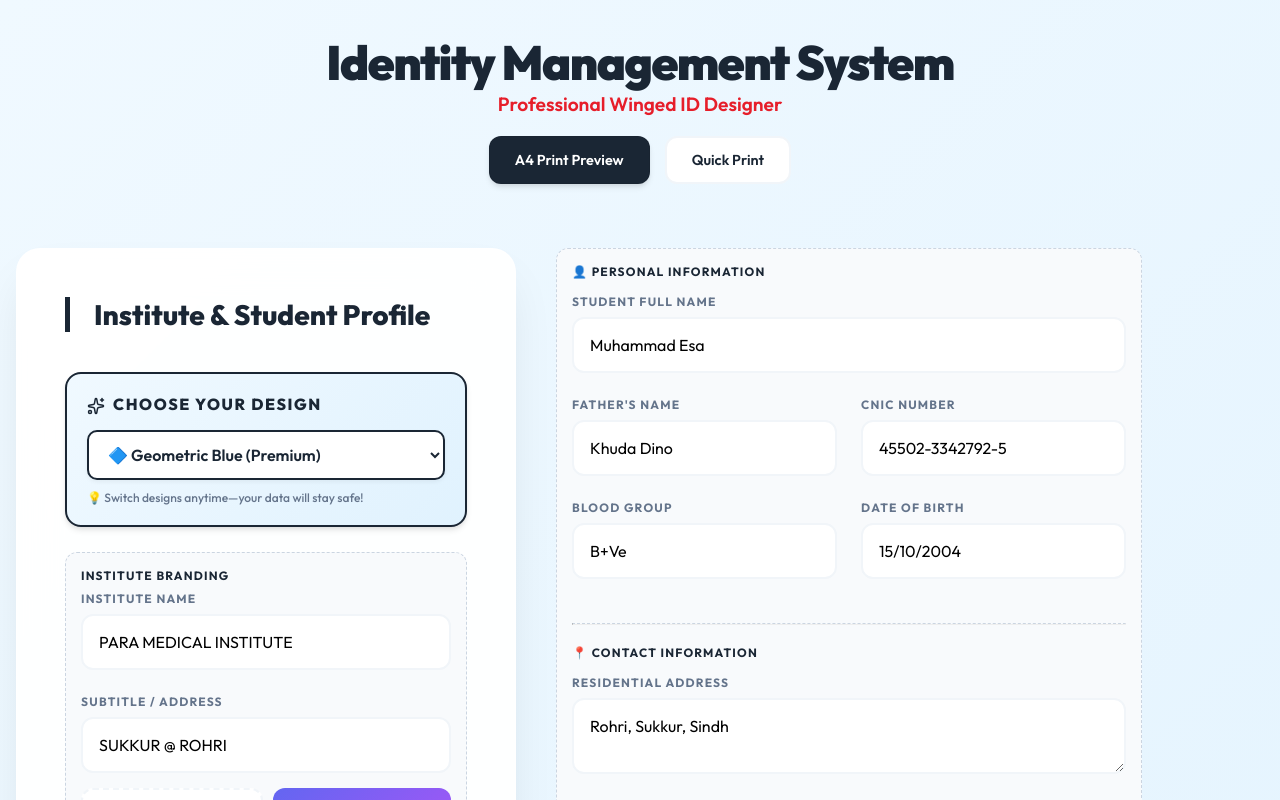
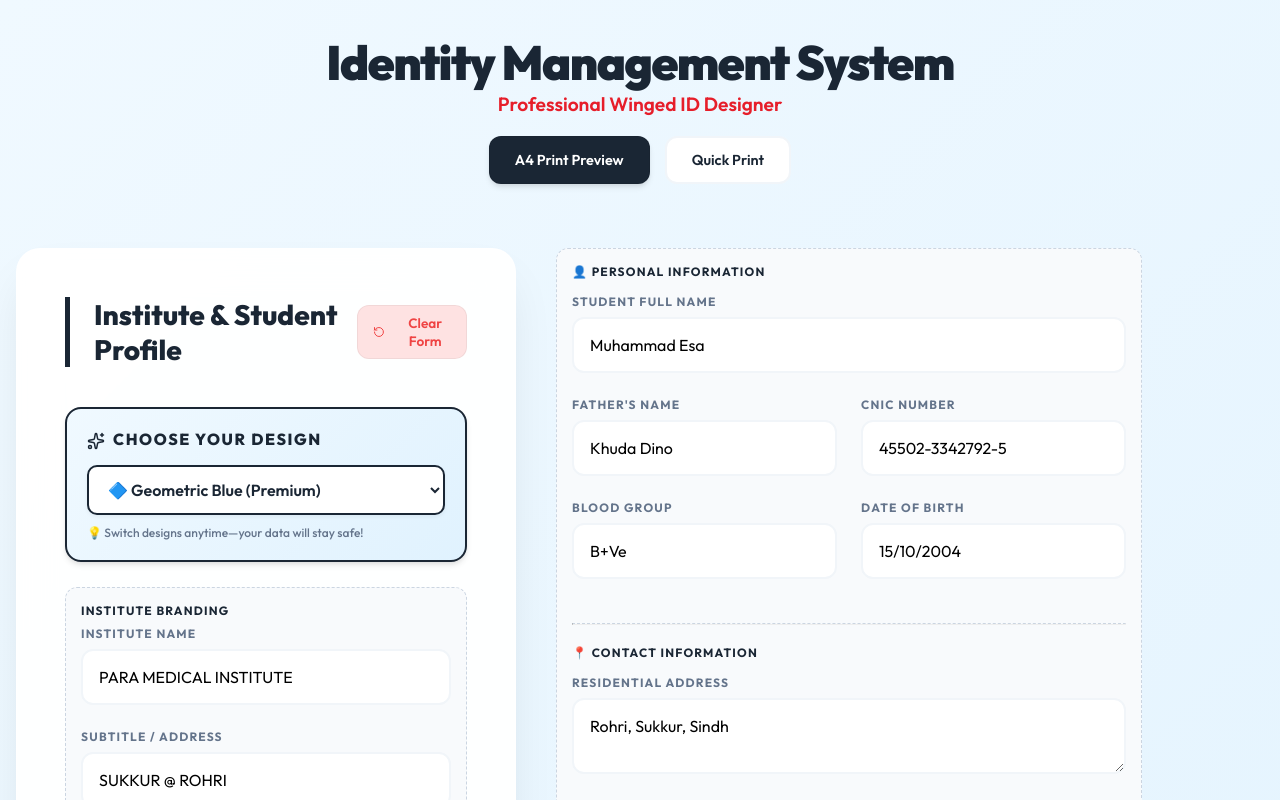
Before and after one commit to Muhammadesa786/id-card-generator, a React (Vite) app: page / in a window 1280 px wide. Shown: the top 800 px of the page. Built offline with nearby package versions, Linux system fonts and the light colour scheme.

Commit message:
Added Clear Form button

```diff
--- a/src/App.jsx
+++ b/src/App.jsx
@@ -1,7 +1,7 @@
 import React, { useState, useRef, useEffect } from 'react';
 import SignatureCanvas from 'react-signature-canvas';
 import { toPng } from 'html-to-image';
-import { Download, Upload, Trash2, PenTool, User, CheckCircle, Sparkles, QrCode, Menu, X, Printer, Shield } from 'lucide-react';
+import { Download, Upload, Trash2, PenTool, User, CheckCircle, Sparkles, QrCode, Menu, X, Printer, Shield, RotateCcw } from 'lucide-react';
 import { QRCodeSVG } from 'qrcode.react';
 import { getDominantColor, adjustColorBrightness, getContrastColor } from './utils/colorUtils';
 import IDCard from './components/IDCard';
@@ -220,6 +220,27 @@ const App = () => {
     }
   };
 
+  const handleClearForm = () => {
+    if (window.confirm("Are you sure you want to clear the entire form? This will remove the student photo, signature, and all personal details.")) {
+      setFormData(prev => ({
+        ...prev,
+        name: '',
+        fatherName: '',
+        cnic: '',
+        bloodGroup: '',
+        dob: '',
+        address: '',
+        markOfId: '',
+        cell: '',
+        courseName: '',
+        email: ''
+      }));
+      setPhoto(null);
+      setSignatures(prev => ({ ...prev, student: null }));
+      setActiveSig(null);
+    }
+  };
+
 
   return (
     <div className="app-main" style={brandColors ? {
@@ -267,8 +288,16 @@ const App = () => {
 
         {/* 1. Form Section */}
         <div className={`form-section ${isMenuOpen ? 'active' : ''}`}>
-          <div className="form-header">
+          <div className="form-header" style={{ display: 'flex', justifyContent: 'space-between', alignItems: 'center' }}>
             <h2>Institute & Student Profile</h2>
+            <button
+              onClick={handleClearForm}
+              className="btn btn-danger"
+              style={{ padding: '8px 15px', fontSize: '0.85rem', background: '#fee2e2', color: '#ef4444' }}
+              title="Clear all student data"
+            >
+              <RotateCcw size={16} style={{ marginRight: '5px' }} /> Clear Form
+            </button>
           </div>
 
           {/* Template Selection Section (Ultra Visible) */}
```
